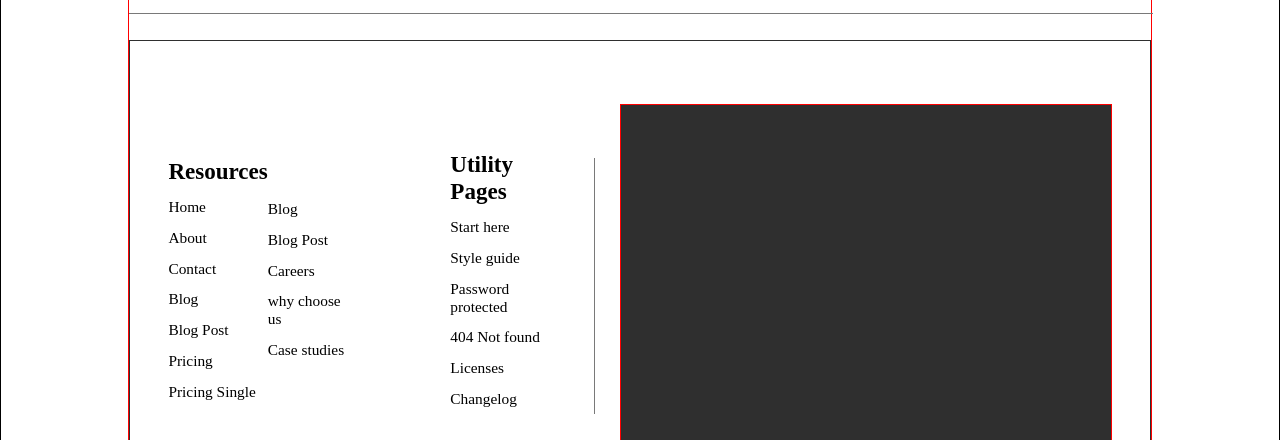
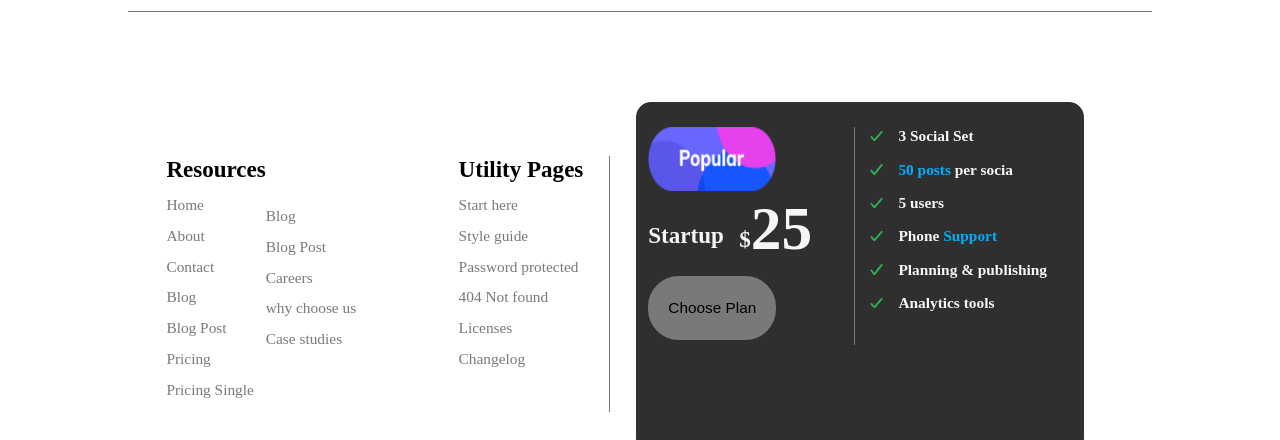
Before and after one commit to daya-pao/project_page, a plain HTML site: page index.html in a window 1280 px wide. Shown: the part 6201-6641 px from the top of the page. Drawn offline with Linux system fonts and the light colour scheme.

Commit message:
pantalla home terminada

```diff
--- a/estilos_generales/style.css
+++ b/estilos_generales/style.css
@@ -599,13 +599,12 @@ input[type="text"] {
 .Group{
     width: 1vw;
 }
+/* comienzo del footer */
 .footer{
-    border: 1px solid black;
     height: 90vh;
     margin-top: 6vw;
 }
 .footer_informacion{
-    border: 1px solid red;
     width: 80vw;
     height: 90vh;
     margin: auto;
@@ -635,7 +634,6 @@ input[type="text"] {
     font-size: 0.8em;
 }
 .footer_item{
-    border: 1px solid var(--gris_oscuro-color);
     height: 60vh;
     display: flex;
     align-items: center;
@@ -655,6 +653,11 @@ input[type="text"] {
     flex-direction: column;
     gap: 1vw;
 }
+.line_line{
+    width: 1px;
+    height: 17vw;
+    background: #797979;
+}
 .line_item{
     width: 1px;
     height: 20vw;
@@ -662,8 +665,87 @@ input[type="text"] {
     margin-top: 1vw;
 }
 .bg_negro{
-    border: 1px solid red;
-    width: 40vw;
+    width: 35vw;
     height: 44vh;
     background: #2f2f2f;
+    border-radius: 1em;
+    display: flex;
+    padding: 2vw 1vw;
+    gap: 1em;
 }
+.popular_bg{
+    height: 36vh;
+    width: 19vw;
+    display: flex;
+    flex-direction: column;
+    gap: 1vw;
+}
+.Startup{
+    display: flex;
+    align-items: center;
+    gap: 1em;
+
+}
+.dolar{
+    display: flex;
+    align-items: center;
+    margin-top: -1em;
+}
+.peso{
+    margin-top: 1em;
+}
+.btn_bg{
+    width: 10vw;
+    height: 8vh;
+    border-radius: 2em;
+    border: 0;
+    background: #797979;
+    font-size: 1em;
+}
+.opciones_bg{
+    height: 36vh;
+    width: 20vw;
+}
+.numero_tamaño{
+    font-size: 4em;
+}
+.opciones_bg{
+    display: flex;
+    flex-direction: column;
+    gap: 1em;
+
+}
+span{
+    color: rgb(0, 174, 255);
+}
+.social{
+    display: flex;
+    align-items: center;
+    gap: 1em;
+}
+.img_popular{
+    width: 10vw;
+    height: 8vh;
+}
+.vetor_chulos{
+    width: 1vw;
+}
+.top{
+    margin-top: -2em;
+}
+.blak{
+    color:black;
+    font-size: 1.1em;
+}
+.redes_s{
+    display: flex;
+    justify-content: space-between;
+}
+.redes_sociales{
+    display: flex;
+    gap: 1em;
+}
+.redes_sociales div img{
+    width: 2vw;
+}
+/* termino del footer */
--- a/index.html
+++ b/index.html
@@ -391,41 +391,91 @@
                     <div class="Resources">
                         <div class="Resources_p">
                            <h2>Resources</h2>
-                           <p>Home</p>
-                           <p>About</p>
-                           <p>Contact</p>
-                           <p>Blog</p>
-                           <p>Blog Post</p>
-                           <p>Pricing</p>
-                           <p>Pricing Single</p>
+                           <p class="color_grey">Home</p>
+                           <p class="color_grey">About</p>
+                           <p class="color_grey">Contact</p>
+                           <p class="color_grey">Blog</p>
+                           <p class="color_grey">Blog Post</p>
+                           <p class="color_grey">Pricing</p>
+                           <p class="color_grey">Pricing Single</p>
                         </div>
                         <div class="Resources_p">
-                            <p>Blog</p>
-                            <p>Blog Post</p>
-                            <p>Careers</p>
-                            <p>why choose us</p>
-                            <p>Case studies</p>
+                            <p class="color_grey">Blog</p>
+                            <p class="color_grey">Blog Post</p>
+                            <p class="color_grey">Careers</p>
+                            <p class="color_grey">why choose us</p>
+                            <p class="color_grey">Case studies</p>
                         </div>
                     </div>
                     <div class="Utility Pages">
                         <div class="Resources_p">
                             <h2>Utility Pages</h2>
-                            <p>Start here</p>
-                            <p>Style guide</p>
-                            <p>Password protected</p>
-                            <p>404 Not found</p>
-                            <p>Licenses</p>
-                            <p>Changelog</p>
+                            <p class="color_grey">Start here</p>
+                            <p class="color_grey">Style guide</p>
+                            <p class="color_grey">Password protected</p>
+                            <p class="color_grey">404 Not found</p>
+                            <p class="color_grey">Licenses</p>
+                            <p class="color_grey">Changelog</p>
                         </div>
                     </div>
                 </div>
                 <div class="line_item"></div>
                 <div class="bg_negro">
-                    <div>
-
+                    <div class="popular_bg">
+                        <div><img src="imagenes/Popular.png" class="img_popular"></div>
+                        <div class="Startup">
+                            <div>
+                                <h2 class="color_white">Startup</h2>
+                            </div>
+                            <div class="dolar">
+                                <h2 class="peso color_white">$</h2>
+                                <h2 class="numero_tamaño color_white">25</h1>
+                            </div>
+                        </div>
+                        <button class="btn_bg">Choose Plan</button>
+                    </div>
+                    <div class="line_line"></div>
+                    <div class="opciones_bg">
+                        <div class="social">
+                            <img src="imagenes/Vector_chulos.png" class="vetor_chulos">
+                            <h4 class="color_white">3 Social Set</h4>
+                        </div>
+                        <div class="social">
+                            <img src="imagenes/Vector_chulos.png" class="vetor_chulos">
+                            <h4 class="color_white"><span>50 posts</span> per socia</h4>
+                        </div>
+                        <div class="social">
+                            <img src="imagenes/Vector_chulos.png" class="vetor_chulos">
+                            <h4 class="color_white">5 users</h4>
+                        </div>
+                        <div class="social">
+                            <img src="imagenes/Vector_chulos.png" class="vetor_chulos">
+                            <h4 class="color_white">Phone <span>Support</span></h4>
+                        </div>
+                        <div class="social">
+                            <img src="imagenes/Vector_chulos.png" class="vetor_chulos">
+                            <h4 class="color_white">Planning & publishing</h4>
+                        </div>
+                        <div class="social">
+                            <img src="imagenes/Vector_chulos.png" class="vetor_chulos">
+                            <h4 class="color_white">Analytics tools</h4>
+                        </div>
                     </div>
                 </div>
             </div>
+            <div class="line_footer top"></div>
+            <div class="redes_s">
+                <div>
+                    <p>Copyright © Technologycal | Designed by <span class="blak">VictorFlow</span> Templates - Powered by <span class="blak">Webflow</span></p>
+                </div>
+                <div class="redes_sociales">
+                    <div><img src="imagenes/Insta_1.png" alt=""></div>
+                    <div><img src="imagenes/Fb.png" alt=""></div>
+                    <div><img src="imagenes/Twiter.png" alt=""></div>
+                    <div><img src="imagenes/Pintrest_1.png" alt=""></div>
+                </div>
+            </div>
+
         </div>
     </footer>
 </body>
```
Also changed, not shown: imagenes/Fb.png (added), imagenes/Insta_1.png (added), imagenes/Pintrest_1.png (added), imagenes/Vector_chulos.png (added).
